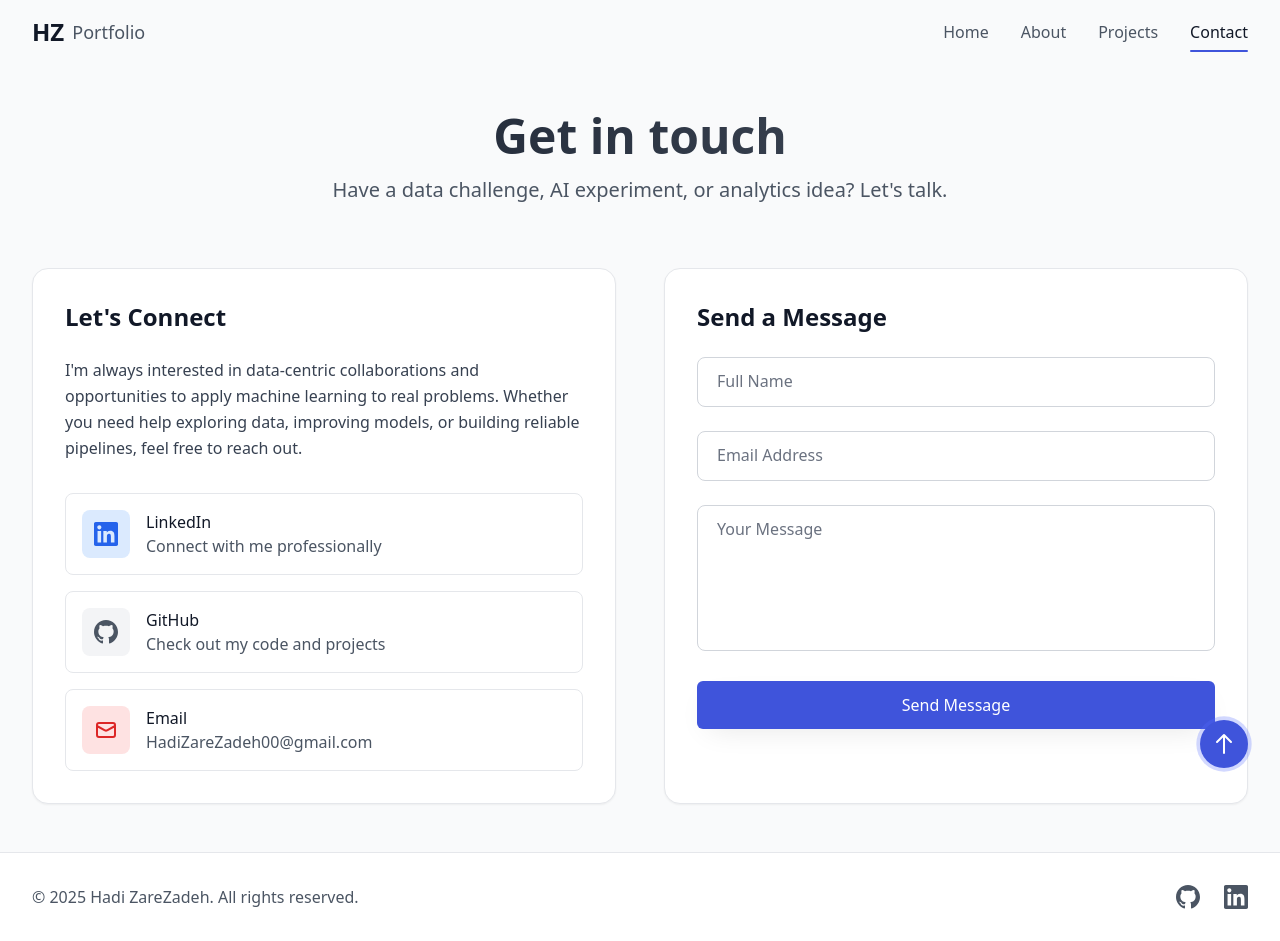
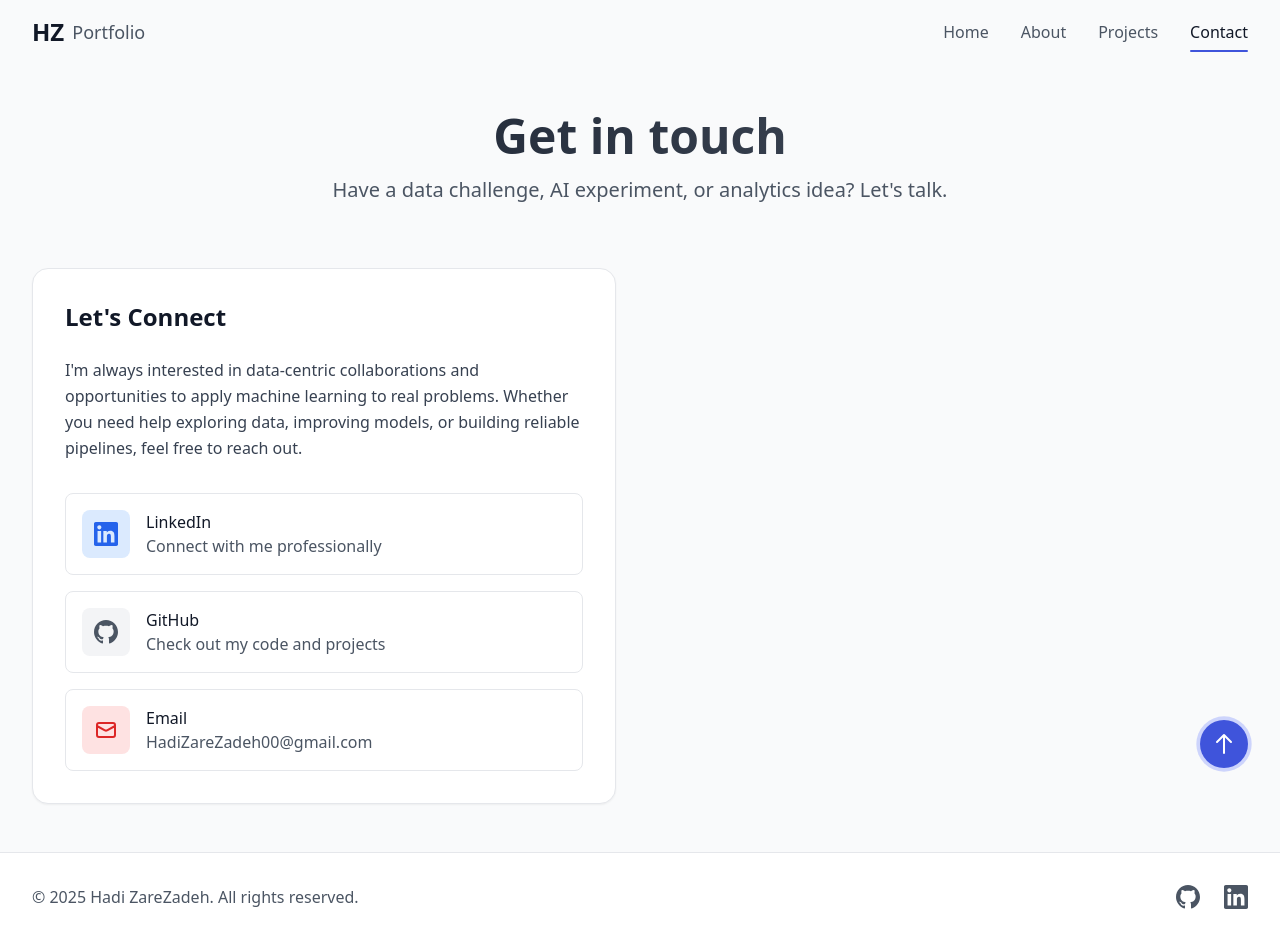
Before and after one commit to HadiZareZadeh/portfolio, a Vue app: page /contact in a window 1280 px wide. Built offline with nearby package versions, Linux system fonts and the light colour scheme.

Commit message:
chore: init portfolio with Vue 3 + Vite + Tailwind

```diff
--- a/src/pages/ContactPage.vue
+++ b/src/pages/ContactPage.vue
@@ -75,10 +75,10 @@
         </div>
 
         <!-- Contact Form -->
-        <div v-reveal class="card p-8">
+        <!-- <div v-reveal class="card p-8">
           <h2 class="text-2xl font-semibold text-gray-900 mb-6">Send a Message</h2>
           <ContactForm />
-        </div>
+        </div> -->
       </div>
     </div>
   </div>
```
